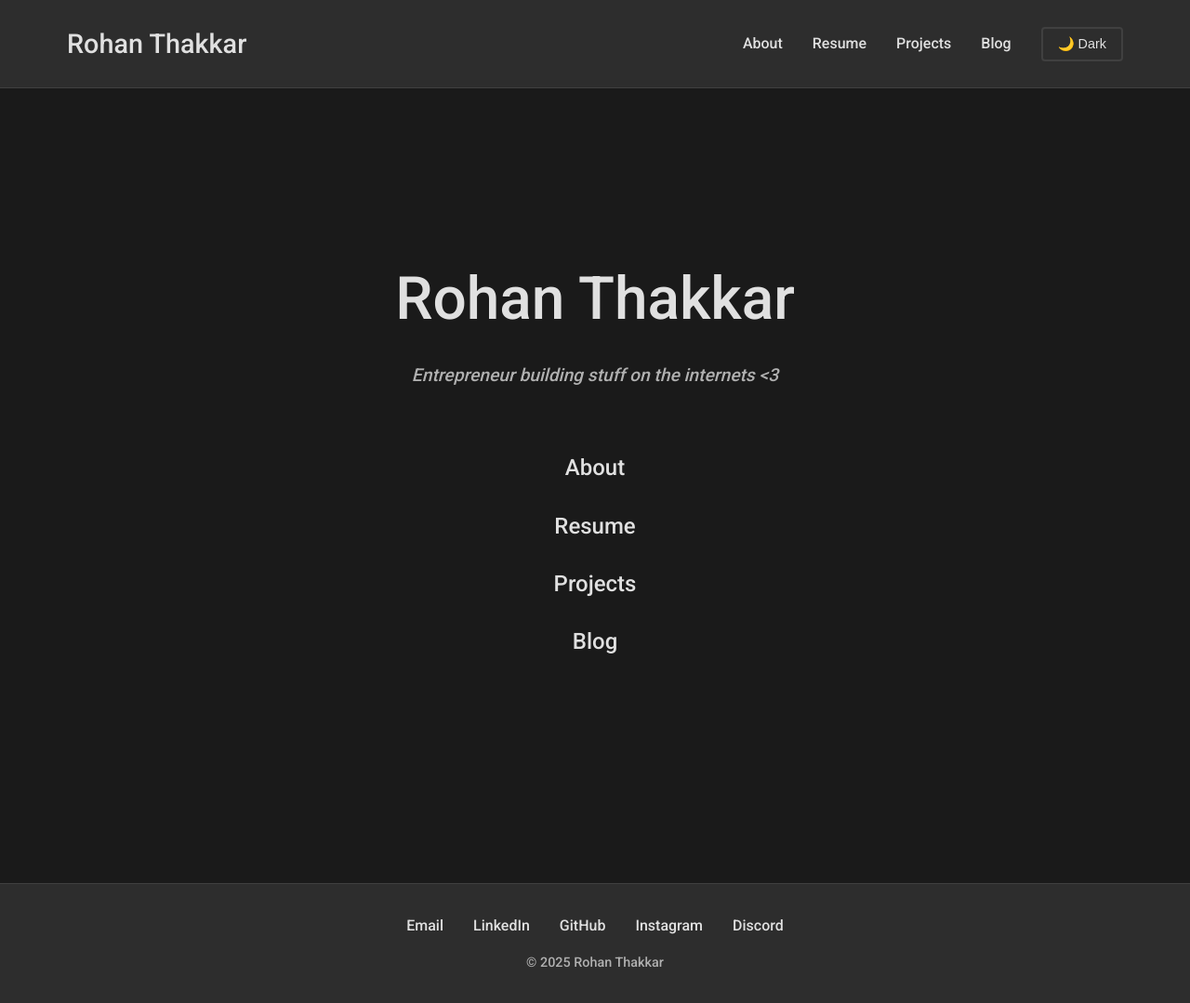
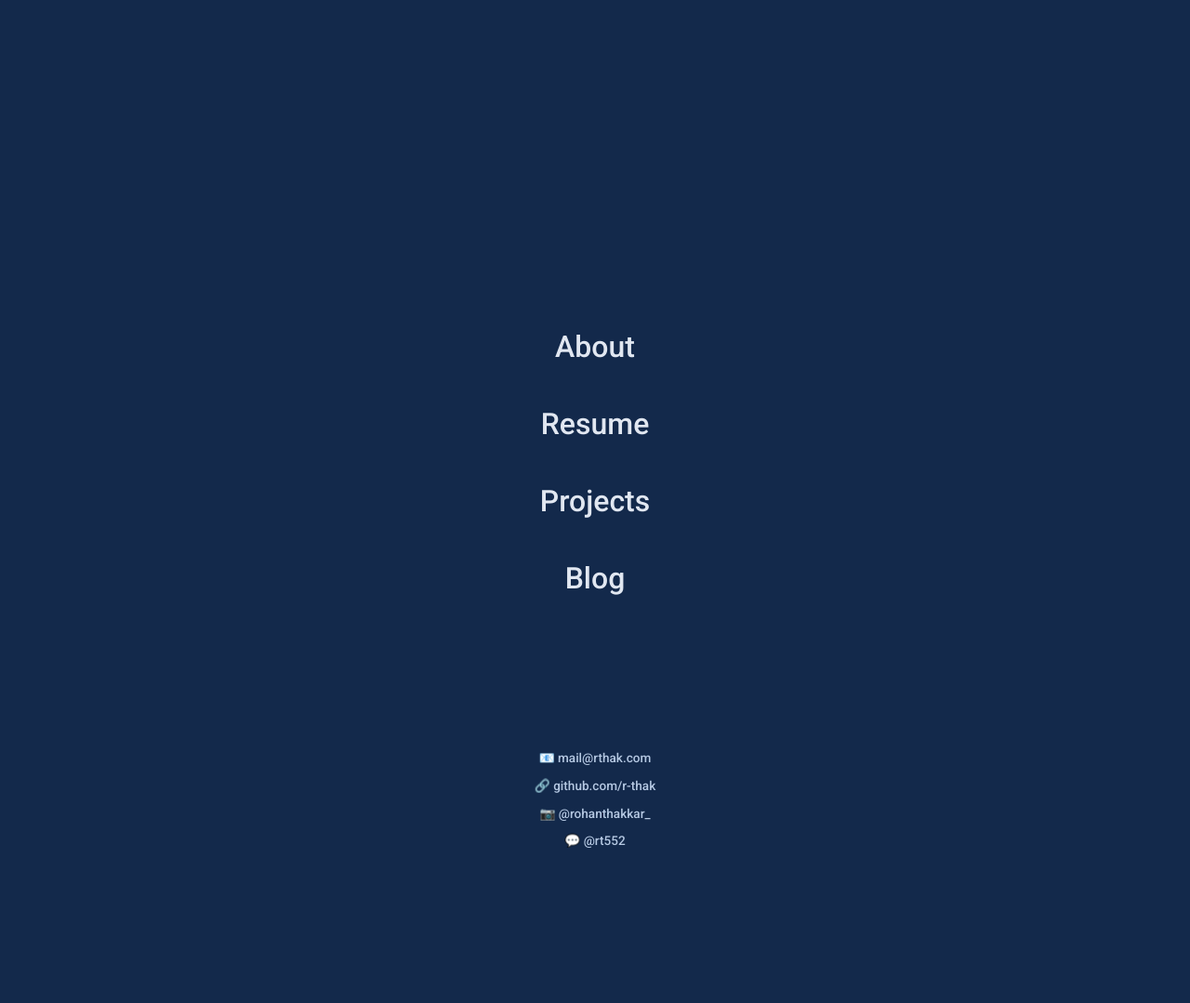
Before and after one commit to r-thak/r-thak.github.io, a Jekyll site: the page built from index.markdown, in a window 1280 px wide. Shown: the whole page at 93% size. Built offline with Jekyll 4.4.1, drawn with Linux system fonts in a browser that asks for light colours; after the commit the page ends 996 px from its top, so only the background shows below that.

Commit message:
Implement UIUC branding and redesign with simplified home page
- Updated entire color scheme to UIUC brand colors (Illinois Orange #FF5F05, Illinois Blue #13294B)
- Redesigned home page as simple landing with 4 centered links (About, Resume, Projects, Blog)
- Home page has no header/footer, only small contact info at bottom
- Updated resume content to match PDF exactly with proper formatting
- Added symbols and full usernames to footer contact info (📧 mail@rthak.com, 🔗 github.com/r-thak, 📷 @rohanthakkar_, 💬 @rt552)
- Reformatted About section with mobile aspect ratio (max-width 600px, centered)
- Projects page confirmed to fetch 5 most recently updated repos from GitHub
- Applied UIUC brand colors throughout site (orange accents, blue text)
- Maintained light/dark mode toggle with UIUC-themed colors
- Improved responsive design for all pages

```diff
--- a/_layouts/default.html
+++ b/_layouts/default.html
@@ -9,6 +9,7 @@
   <link rel="stylesheet" href="{{ '/assets/css/main.css' | relative_url }}">
 </head>
 <body>
+  {% unless page.layout == 'home-simple' %}
   <header class="site-header">
     <div class="wrapper">
       <a class="site-title" href="{{ '/' | relative_url }}">{{ site.title }}</a>
@@ -24,29 +25,32 @@
       </nav>
     </div>
   </header>
+  {% endunless %}
 
   <main class="site-content">
     {{ content }}
   </main>
 
+  {% unless page.layout == 'home-simple' %}
   <footer class="site-footer">
     <div class="wrapper">
       <div class="contact-links">
-        <a href="mailto:mail@rthak.com">Email</a>
-        <a href="https://linkedin.com/in/rthak" target="_blank">LinkedIn</a>
-        <a href="https://github.com/r-thak" target="_blank">GitHub</a>
-        <a href="https://instagram.com/rohanthakkar_" target="_blank">Instagram</a>
-        <a href="https://discord.com/users/rt552" target="_blank">Discord</a>
+        <span>📧 mail@rthak.com</span>
+        <span>🔗 <a href="https://github.com/r-thak" target="_blank">github.com/r-thak</a></span>
+        <span>📷 <a href="https://instagram.com/rohanthakkar_" target="_blank">@rohanthakkar_</a></span>
+        <span>💬 <a href="https://discord.com/users/rt552" target="_blank">@rt552</a></span>
       </div>
       <div class="copyright">
         <p>&copy; {{ site.time | date: '%Y' }} {{ site.title }}</p>
       </div>
     </div>
   </footer>
+  {% endunless %}
 
   <script>
     // Theme toggle functionality
     const themeToggle = document.getElementById('theme-toggle');
+    if (themeToggle) {
       const lightSpan = document.querySelector('.theme-toggle-light');
       const darkSpan = document.querySelector('.theme-toggle-dark');
       const htmlElement = document.documentElement;
@@ -74,6 +78,12 @@
           darkSpan.style.display = 'none';
         }
       }
+    } else {
+      // For home page without header, still set theme
+      const htmlElement = document.documentElement;
+      const currentTheme = localStorage.getItem('theme') || 'dark';
+      htmlElement.setAttribute('data-theme', currentTheme);
+    }
   </script>
 </body>
 </html>
--- /dev/null
+++ b/_layouts/home-simple.html
@@ -0,0 +1,7 @@
+---
+layout: default
+---
+
+<div class="home">
+  {{ content }}
+</div>
--- a/about.markdown
+++ b/about.markdown
@@ -4,4 +4,6 @@ title: About
 permalink: /about/
 ---
 
-Hi, I'm Rohan Thakkar! I study Computer Science and Philosophy at the University of Illinois Urbana-Champaign, though I previously attended UW-Madison and miss it dearly. My interests include platform/hardware-aware performance optimizations, applications of malware development in the context of gaming, improving education through well-designed educational policy, and AI safety research.
+<div class="about-content">
+  <p>Hi, I'm Rohan Thakkar! I study Computer Science and Philosophy at the University of Illinois Urbana-Champaign, though I previously attended UW-Madison and miss it dearly. My interests include platform/hardware-aware performance optimizations, applications of malware development in the context of gaming, improving education through well-designed educational policy, and AI safety research.</p>
+</div>
--- a/assets/css/main.scss
+++ b/assets/css/main.scss
@@ -19,23 +19,28 @@
   src: url('../fonts/roboto-v50-latin-500.woff2') format('woff2');
 }
 
-// CSS Variables for theming
+// UIUC Brand Colors
 :root {
-  --background-color: #f5f5f5;
-  --surface-color: #ffffff;
-  --text-color: #333333;
-  --text-secondary: #666666;
-  --accent-color: #4a9eff;
-  --border-color: #e0e0e0;
+  --il-orange: #FF5F05;
+  --il-blue: #13294B;
+  --il-blue-light: #4877B8;
+  --il-blue-lighter: #B5C8E2;
+  --il-blue-dark: #000033;
+  --background-color: #FFFFFF;
+  --surface-color: #F8F8F8;
+  --text-color: #13294B;
+  --text-secondary: #707372;
+  --accent-color: #FF5F05;
+  --border-color: #E1E7F1;
 }
 
 [data-theme="dark"] {
-  --background-color: #1a1a1a;
-  --surface-color: #2d2d2d;
-  --text-color: #e0e0e0;
-  --text-secondary: #b0b0b0;
-  --accent-color: #4a9eff;
-  --border-color: #404040;
+  --background-color: #13294B;
+  --surface-color: #2F4668;
+  --text-color: #E1E7F1;
+  --text-secondary: #B5C8E2;
+  --accent-color: #FF5F05;
+  --border-color: #4877B8;
 }
 
 * {
@@ -51,6 +56,65 @@ body {
   line-height: 1.6;
   font-size: 16px;
   transition: background-color 0.3s ease, color 0.3s ease;
+}
+
+// Home landing page - no header/footer
+.home-landing {
+  display: flex;
+  flex-direction: column;
+  justify-content: center;
+  align-items: center;
+  min-height: 100vh;
+  position: relative;
+
+  .home-nav-landing {
+    display: flex;
+    flex-direction: column;
+    gap: 2rem;
+    align-items: center;
+    margin-bottom: auto;
+    margin-top: auto;
+
+    .home-link-landing {
+      font-size: 2rem;
+      color: var(--text-color);
+      text-decoration: none;
+      transition: color 0.3s ease;
+
+      &:hover {
+        color: var(--accent-color);
+      }
+    }
+  }
+
+  .home-footer-landing {
+    position: absolute;
+    bottom: 2rem;
+    left: 0;
+    right: 0;
+    text-align: center;
+
+    .contact-links-small {
+      display: flex;
+      flex-direction: column;
+      gap: 0.5rem;
+      font-size: 0.85rem;
+      color: var(--text-secondary);
+
+      span {
+        display: block;
+      }
+
+      a {
+        color: var(--text-secondary);
+        text-decoration: none;
+
+        &:hover {
+          color: var(--accent-color);
+        }
+      }
+    }
+  }
 }
 
 // Theme toggle button
@@ -73,7 +137,7 @@ body {
 
 .site-header {
   background-color: var(--surface-color);
-  border-bottom: 1px solid var(--border-color);
+  border-bottom: 2px solid var(--accent-color);
   padding: 1.5rem 0;
 
   .wrapper {
@@ -88,11 +152,11 @@ body {
   .site-title {
     font-size: 1.8rem;
     font-weight: 500;
-    color: var(--text-color);
+    color: var(--accent-color);
     text-decoration: none;
 
     &:hover {
-      color: var(--accent-color);
+      color: var(--il-blue-light);
     }
   }
 
@@ -104,46 +168,7 @@ body {
       color: var(--text-color);
       margin-left: 2rem;
       text-decoration: none;
-
-      &:hover {
-        color: var(--accent-color);
-      }
-    }
-  }
-}
-
-// Simple home page styles
-.home-simple {
-  text-align: center;
-  max-width: 800px;
-  margin: 0 auto;
-  padding: 8rem 2rem;
-
-  .site-title-large {
-    font-size: 4rem;
-    font-weight: 500;
-    margin-bottom: 1rem;
-    color: var(--text-color);
-  }
-
-  .tagline {
-    font-size: 1.2rem;
-    color: var(--text-secondary);
-    margin-bottom: 4rem;
-    font-style: italic;
-  }
-
-  .home-nav {
-    display: flex;
-    flex-direction: column;
-    gap: 1.5rem;
-    align-items: center;
-
-    .home-link {
-      font-size: 1.5rem;
-      color: var(--text-color);
-      text-decoration: none;
-      transition: color 0.3s ease;
+      font-weight: 500;
 
       &:hover {
         color: var(--accent-color);
@@ -162,12 +187,35 @@ body {
   font-size: 2.5rem;
   font-weight: 500;
   margin-bottom: 2rem;
+  color: var(--il-blue);
+  border-bottom: 3px solid var(--accent-color);
+  padding-bottom: 0.5rem;
+}
+
+[data-theme="dark"] .page-heading {
   color: var(--text-color);
+}
+
+// About section - mobile aspect ratio
+.about-content {
+  max-width: 600px;
+  margin: 0 auto;
+  padding: 2rem;
+  background-color: var(--surface-color);
+  border-radius: 8px;
+  border-left: 4px solid var(--accent-color);
+
+  p {
+    font-size: 1.1rem;
+    line-height: 1.8;
+    color: var(--text-color);
+  }
 }
 
 // Resume page styles
 .resume-download {
   margin-bottom: 2rem;
+  text-align: center;
 
   .download-btn {
     display: inline-block;
@@ -176,58 +224,106 @@ body {
     padding: 0.75rem 1.5rem;
     border-radius: 4px;
     text-decoration: none;
+    font-weight: 500;
     transition: opacity 0.3s ease;
 
     &:hover {
-      opacity: 0.8;
+      opacity: 0.85;
     }
   }
 }
 
-.experience-item {
+.resume-content {
+  max-width: 900px;
+  margin: 0 auto;
   background-color: var(--surface-color);
-  border-left: 3px solid var(--accent-color);
-  padding: 1.5rem;
-  margin-bottom: 1.5rem;
-  border-radius: 4px;
+  padding: 2rem;
+  border-radius: 8px;
 
-  .job-header {
-    display: flex;
-    justify-content: space-between;
-    align-items: baseline;
-    margin-bottom: 0.5rem;
+  .resume-header {
+    text-align: center;
+    margin-bottom: 2rem;
+    border-bottom: 2px solid var(--accent-color);
+    padding-bottom: 1rem;
+
+    h1 {
+      font-size: 2.5rem;
+      color: var(--il-blue);
+      margin-bottom: 0.5rem;
+    }
+
+    .resume-contact {
+      font-size: 0.95rem;
+      color: var(--text-secondary);
+
+      a {
+        color: var(--accent-color);
+        text-decoration: none;
+
+        &:hover {
+          text-decoration: underline;
+        }
+      }
+    }
   }
 
-  .job-title {
+  h2 {
     font-size: 1.3rem;
+    color: var(--il-blue);
+    margin-top: 2rem;
+    margin-bottom: 1rem;
+    border-bottom: 2px solid var(--accent-color);
+    padding-bottom: 0.3rem;
+    text-transform: uppercase;
+    letter-spacing: 0.5px;
+  }
+
+  p, li {
+    margin-bottom: 0.5rem;
+    line-height: 1.6;
+  }
+
+  strong {
+    color: var(--text-color);
     font-weight: 500;
+  }
+
+  em {
+    color: var(--text-secondary);
+  }
+
+  .date-right, .gpa-right, .location-right {
+    float: right;
+    color: var(--text-secondary);
+    font-style: italic;
+  }
+
+  ul {
+    margin-left: 1.5rem;
+    margin-bottom: 1rem;
+
+    li {
+      margin-bottom: 0.5rem;
+    }
+  }
+
+  a {
+    color: var(--accent-color);
+    text-decoration: none;
+
+    &:hover {
+      text-decoration: underline;
+    }
+  }
+}
+
+[data-theme="dark"] .resume-content {
+  .resume-header h1 {
     color: var(--text-color);
   }
 
-  .duration {
-    color: var(--text-secondary);
-    font-size: 0.95rem;
-  }
-
-  .company {
-    font-size: 1.1rem;
-    color: var(--accent-color);
-    margin-bottom: 0.3rem;
-  }
-
-  .location {
-    color: var(--text-secondary);
-    font-size: 0.9rem;
-    margin-bottom: 0.8rem;
-  }
-
-  .job-description {
-    margin-left: 1.5rem;
-
-    li {
-      margin-bottom: 0.5rem;
-      color: var(--text-color);
-    }
+  h2 {
+    color: var(--text-color);
   }
 }
 
@@ -235,9 +331,13 @@ h2 {
   font-size: 2rem;
   margin-top: 2rem;
   margin-bottom: 1.5rem;
-  color: var(--text-color);
+  color: var(--il-blue);
   border-bottom: 2px solid var(--accent-color);
   padding-bottom: 0.5rem;
+}
+
+[data-theme="dark"] h2 {
+  color: var(--text-color);
 }
 
 ul {
@@ -255,9 +355,6 @@ ul {
   h2 {
     font-size: 2rem;
     margin-bottom: 2rem;
-    color: var(--text-color);
-    border-bottom: 2px solid var(--accent-color);
-    padding-bottom: 0.5rem;
   }
 
   .project-item {
@@ -265,7 +362,7 @@ ul {
     padding: 1.5rem;
     margin-bottom: 1.5rem;
     border-radius: 4px;
-    border-left: 3px solid var(--accent-color);
+    border-left: 4px solid var(--accent-color);
 
     h3 {
       font-size: 1.3rem;
@@ -300,21 +397,19 @@ ul {
   h2 {
     font-size: 2rem;
     margin-bottom: 2rem;
-    color: var(--text-color);
-    border-bottom: 2px solid var(--accent-color);
-    padding-bottom: 0.5rem;
   }
 }
 
 .post-list {
   list-style: none;
+  margin-left: 0;
 
   .post-item {
     background-color: var(--surface-color);
     padding: 1.5rem;
     margin-bottom: 1.5rem;
     border-radius: 4px;
-    border-left: 3px solid var(--accent-color);
+    border-left: 4px solid var(--accent-color);
 
     .post-meta {
       color: var(--text-secondary);
@@ -344,7 +439,7 @@ ul {
 
 .page-content, .post-content {
   h1, h2, h3, h4, h5, h6 {
-    color: var(--text-color);
+    color: var(--il-blue);
     margin-top: 2rem;
     margin-bottom: 1rem;
   }
@@ -368,6 +463,7 @@ ul {
     padding: 0.2rem 0.4rem;
     border-radius: 3px;
     font-family: 'Courier New', monospace;
+    color: var(--accent-color);
   }
 
   pre {
@@ -376,6 +472,7 @@ ul {
     border-radius: 4px;
     overflow-x: auto;
     margin-bottom: 1rem;
+    border-left: 4px solid var(--accent-color);
 
     code {
       background-color: transparent;
@@ -384,9 +481,16 @@ ul {
   }
 }
 
+[data-theme="dark"] .page-content,
+[data-theme="dark"] .post-content {
+  h1, h2, h3, h4, h5, h6 {
+    color: var(--text-color);
+  }
+}
+
 .site-footer {
   background-color: var(--surface-color);
-  border-top: 1px solid var(--border-color);
+  border-top: 2px solid var(--accent-color);
   padding: 2rem 0;
   margin-top: 4rem;
 
@@ -404,13 +508,20 @@ ul {
     gap: 2rem;
     margin-bottom: 1rem;
     flex-wrap: wrap;
+    font-size: 0.95rem;
+
+    span {
+      display: flex;
+      align-items: center;
+      gap: 0.3rem;
+    }
 
     a {
-      color: var(--text-color);
+      color: var(--accent-color);
       text-decoration: none;
 
       &:hover {
-        color: var(--accent-color);
+        text-decoration: underline;
       }
     }
   }
@@ -450,19 +561,40 @@ a {
     margin-left: 0.5rem;
   }
 
-  .home-simple {
-    padding: 4rem 1rem;
-
-    .site-title-large {
-      font-size: 2.5rem;
+  .home-landing {
+    .home-nav-landing .home-link-landing {
+      font-size: 1.5rem;
     }
 
-    .tagline {
+    .home-footer-landing {
+      bottom: 1rem;
+
+      .contact-links-small {
+        font-size: 0.75rem;
+        gap: 0.3rem;
+      }
+    }
+  }
+
+  .about-content {
+    padding: 1.5rem;
+
+    p {
       font-size: 1rem;
     }
+  }
 
-    .home-nav .home-link {
-      font-size: 1.2rem;
+  .resume-content {
+    padding: 1.5rem;
+
+    .resume-header h1 {
+      font-size: 2rem;
+    }
+
+    .date-right, .gpa-right, .location-right {
+      float: none;
+      display: block;
+      margin-top: 0.3rem;
     }
   }
 
@@ -470,12 +602,12 @@ a {
     font-size: 2rem;
   }
 
-  .experience-item .job-header {
-    flex-direction: column;
-    align-items: flex-start;
-  }
-
   h2 {
     font-size: 1.5rem;
   }
+
+  .site-footer .contact-links {
+    flex-direction: column;
+    gap: 0.5rem;
+  }
 }
--- a/index.markdown
+++ b/index.markdown
@@ -1,15 +1,21 @@
 ---
-layout: home
+layout: home-simple
 ---
 
-<div class="home-simple">
-  <h1 class="site-title-large">Rohan Thakkar</h1>
-  <p class="tagline">Entrepreneur building stuff on the internets &lt;3</p>
+<div class="home-landing">
+  <nav class="home-nav-landing">
+    <a href="{{ '/about' | relative_url }}" class="home-link-landing">About</a>
+    <a href="{{ '/resume' | relative_url }}" class="home-link-landing">Resume</a>
+    <a href="{{ '/projects' | relative_url }}" class="home-link-landing">Projects</a>
+    <a href="{{ '/blog' | relative_url }}" class="home-link-landing">Blog</a>
+  </nav>
 
-  <nav class="home-nav">
-    <a href="{{ '/about' | relative_url }}" class="home-link">About</a>
-    <a href="{{ '/resume' | relative_url }}" class="home-link">Resume</a>
-    <a href="{{ '/projects' | relative_url }}" class="home-link">Projects</a>
-    <a href="{{ '/blog' | relative_url }}" class="home-link">Blog</a>
-  </nav>
+  <footer class="home-footer-landing">
+    <div class="contact-links-small">
+      <span>📧 mail@rthak.com</span>
+      <span>🔗 <a href="https://github.com/r-thak" target="_blank">github.com/r-thak</a></span>
+      <span>📷 <a href="https://instagram.com/rohanthakkar_" target="_blank">@rohanthakkar_</a></span>
+      <span>💬 <a href="https://discord.com/users/rt552" target="_blank">@rt552</a></span>
+    </div>
+  </footer>
 </div>
```
Also changed, not shown: resume.markdown (+32 -52 lines). Lines whose indentation alone changed are shown as unchanged.
